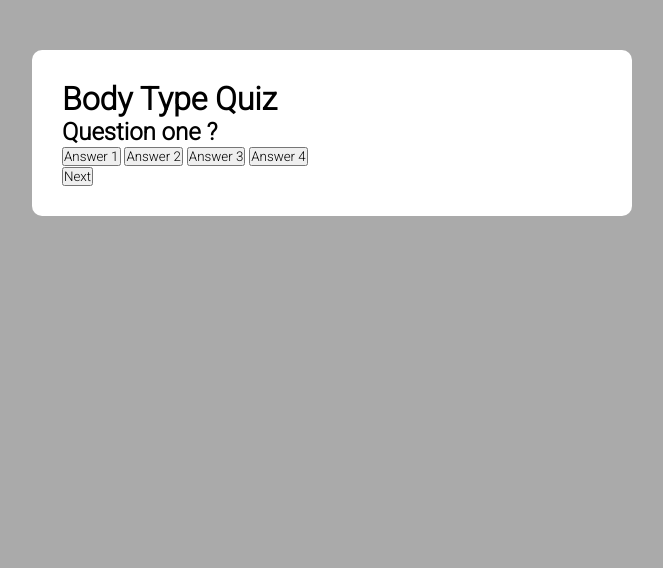
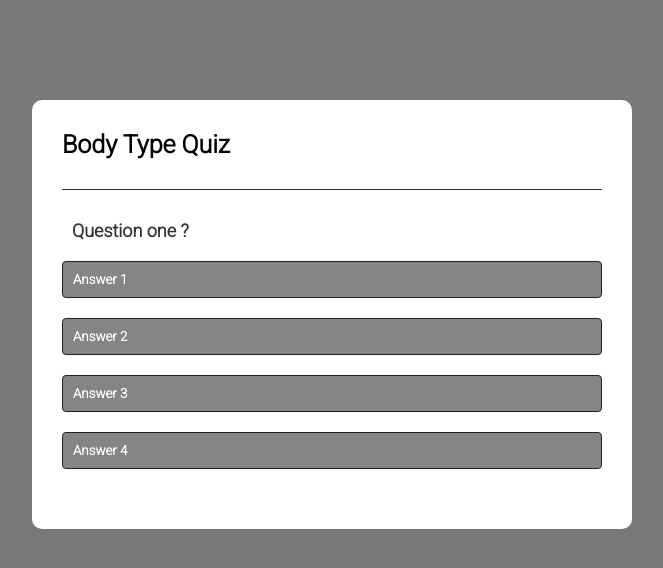
Before and after one commit to AlfredA93/body-type-quiz, a plain HTML site: page index.html in a window 1280 px wide. Shown: the whole page, without its empty margins (308-971 px from the left). Drawn offline with Linux system fonts and the light colour scheme.

Commit message:
Add basic quiz button styling

```diff
--- a/style.css
+++ b/style.css
@@ -2,19 +2,73 @@
 * {
   margin: 0;
   padding: 0;
-  font-family: 'Roboto', sans-serif;
+  font-family: "Roboto", sans-serif;
   box-sizing: border-box;
 }
 
 body {
-  background: #7878789f;
+  background: #787878;
 }
 
 .app {
   background: #fff;
   width: 90%;
   max-width: 600px;
-  margin: 50px auto 0;
+  margin: 100px auto 0;
   border-radius: 10px;
   padding: 30px;
 }
+
+.app h1 {
+  font-size: 25px;
+  border-bottom: 1px solid #333;
+  padding-bottom: 30px;
+}
+
+.quiz {
+  padding: 20px 0;
+}
+
+.quiz h2 {
+  font-size: 18px;
+  color: #333;
+  margin: 10px;
+}
+.btn {
+  background: rgb(133, 133, 133);
+  color: rgb(255, 255, 255);
+  font-weight: 600;
+  width: 100%;
+  border: 1px solid #222;
+  padding: 10px;
+  margin: 10px 0;
+  text-align: left;
+  border-radius: 4px;
+  cursor: pointer;
+  transition: all 0.3s;
+}
+
+.btn:hover {
+  background: rgb(48, 48, 48);
+  color: rgb(255, 255, 255);
+}
+
+#next-btn {
+  background: rgb(96, 109, 255);
+  color: #fff;
+  font-weight: 600;
+  width: 150px;
+  border: 0;
+  border-radius: 4px;
+  padding: 10px;
+  margin: 0 auto;
+  cursor: pointer;
+  display: block;
+  transition: all 0.3s;
+  display: none;
+}
+
+#next-btn:hover {
+    background: rgb(68, 75, 149);
+    color: rgb(255, 255, 255);
+}
```
